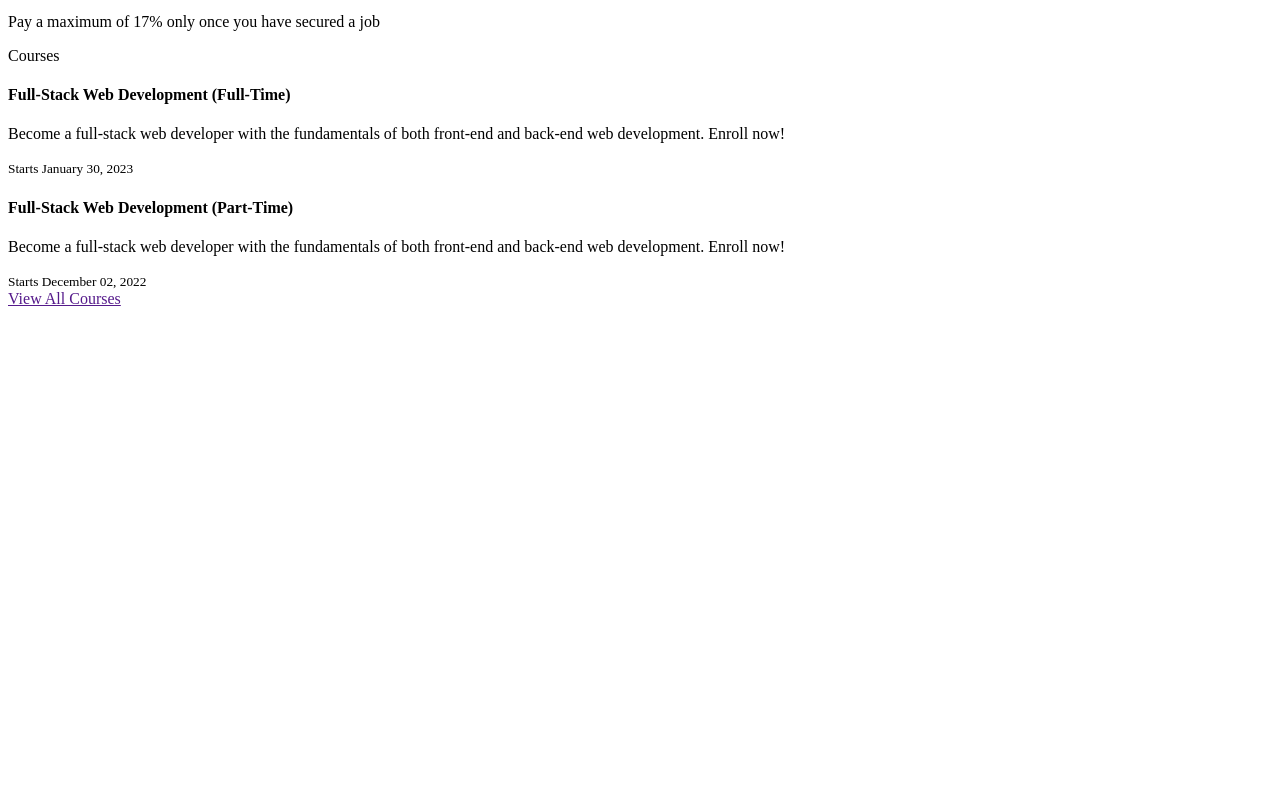
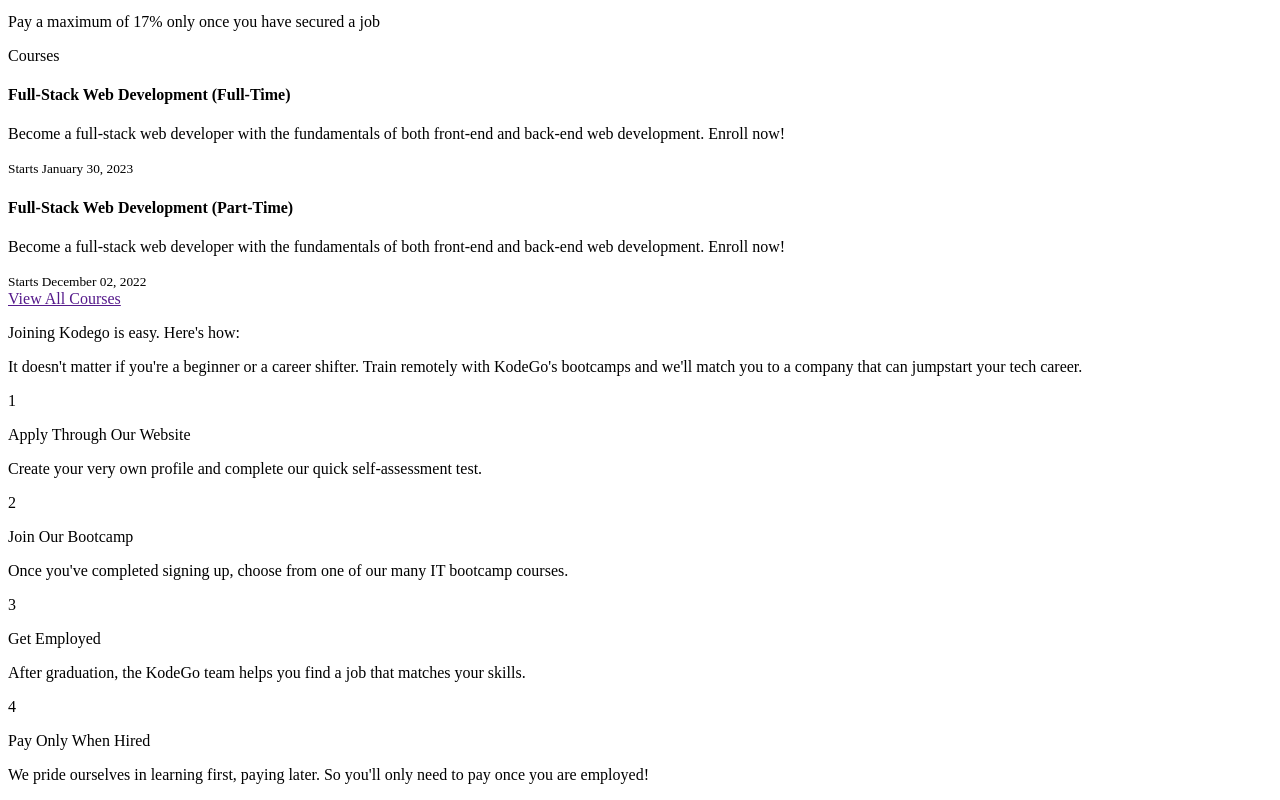
Before and after one commit to christiandiloy/kodego-website-clone, a plain HTML site: page index.html in a window 1280 px wide. Shown: the part 798-1598 px from the top of the page. Before the commit the page ends 1114 px from the top, so only its background shows below. Drawn offline with Linux system fonts and the light colour scheme.

Commit message:
Added 5th section details

```diff
--- a/index.html
+++ b/index.html
@@ -153,7 +153,54 @@
                 </div>
             </div>
         </section>
-
+        <section>
+            <div>
+                <div>
+                    <div>
+                        <p>Joining Kodego is easy. Here's how:</p>
+                        <p>
+                            It doesn't matter if you're a beginner or a career shifter. Train remotely with KodeGo's bootcamps and we'll match you to a company that can jumpstart your tech career.
+                        </p>
+                    </div>
+                    <div>
+                        <div>
+                            <p>1</p>
+                            <div>
+                                <p>Apply Through Our Website</p>
+                                <p>Create your very own profile and complete our quick self-assessment test.</p>
+                            </div>
+                        </div>
+                    </div>
+                    <div>
+                        <div>
+                            <p>2</p>
+                            <div>
+                                <p>Join Our Bootcamp</p>
+                                <p>Once you've completed signing up, choose from one of our many IT bootcamp courses.</p>
+                            </div>
+                        </div>
+                    </div>
+                    <div>
+                        <div>
+                            <p>3</p>
+                            <div>
+                                <p>Get Employed</p>
+                                <p>After graduation, the KodeGo team helps you find a job that matches your skills.</p>
+                            </div>
+                        </div>
+                    </div>
+                    <div>
+                        <div>
+                            <p>4</p>
+                            <div>
+                                <p>Pay Only When Hired</p>
+                                <p>We pride ourselves in learning first, paying later. So you'll only need to pay once you are employed!</p>
+                            </div>
+                        </div>
+                    </div>
+                </div>
+            </div>
+        </section>
     </div>
 </body>
 </html>
```
